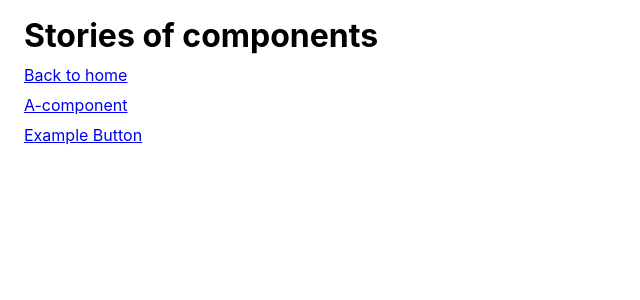
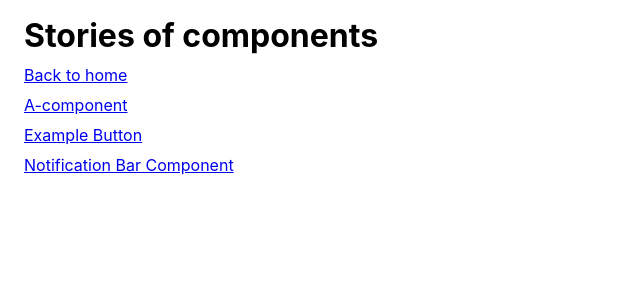
Before and after one commit to appwex/react-ui-components, a React (Create React App) app: page /stories in a window 1280 px wide. Shown: the top 300 px of the page, without its empty margins (0-640 px from the left). Built offline with nearby package versions, Linux system fonts and the light colour scheme.

Commit message:
added link to component

```diff
--- a/src/routes/story-page/story-page.jsx
+++ b/src/routes/story-page/story-page.jsx
@@ -8,6 +8,7 @@ const StoryPage = () => {
       <Link to={`/`}>Back to home</Link>
       <Link to={`/stories/component`}>A-component</Link>
       <Link to={`/stories/button`}>Example Button</Link>
+      <Link to={`/stories/notification`}>Notification Bar Component</Link>
     </div>
   );
 };
```
